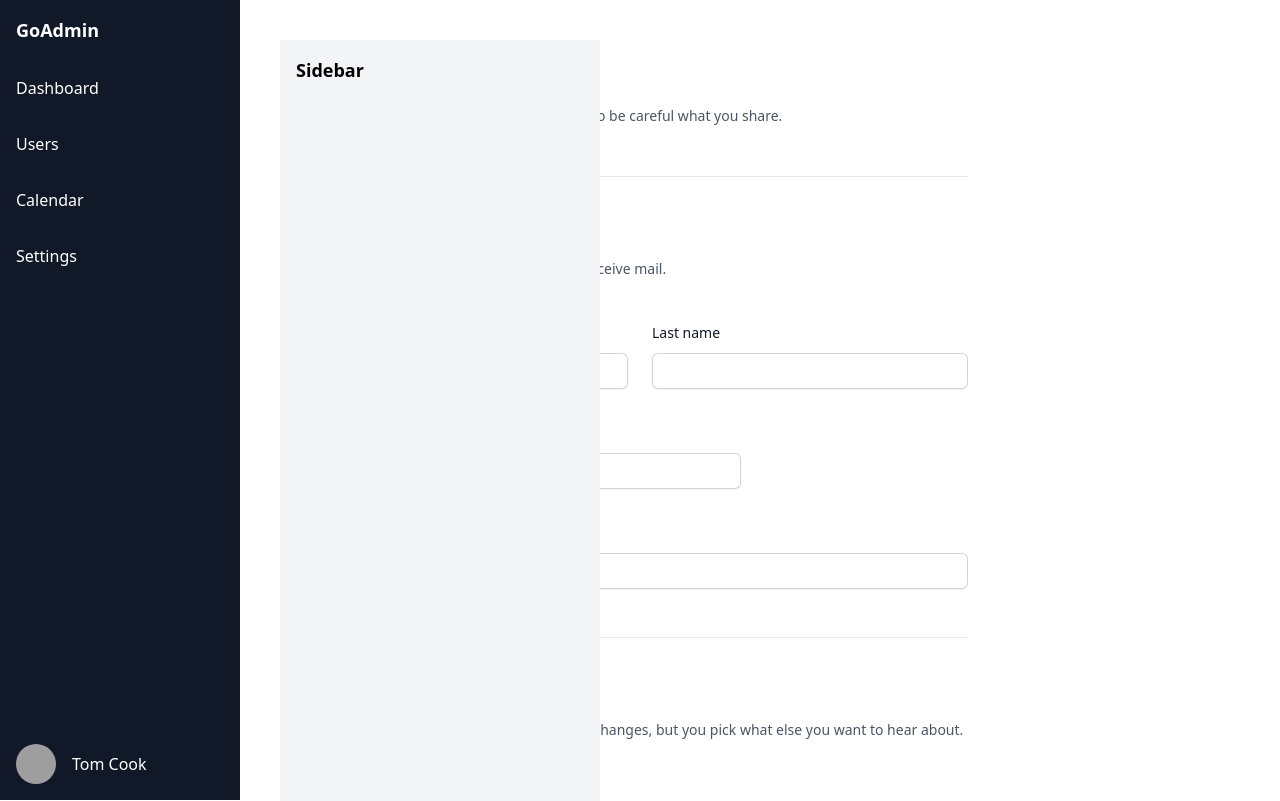
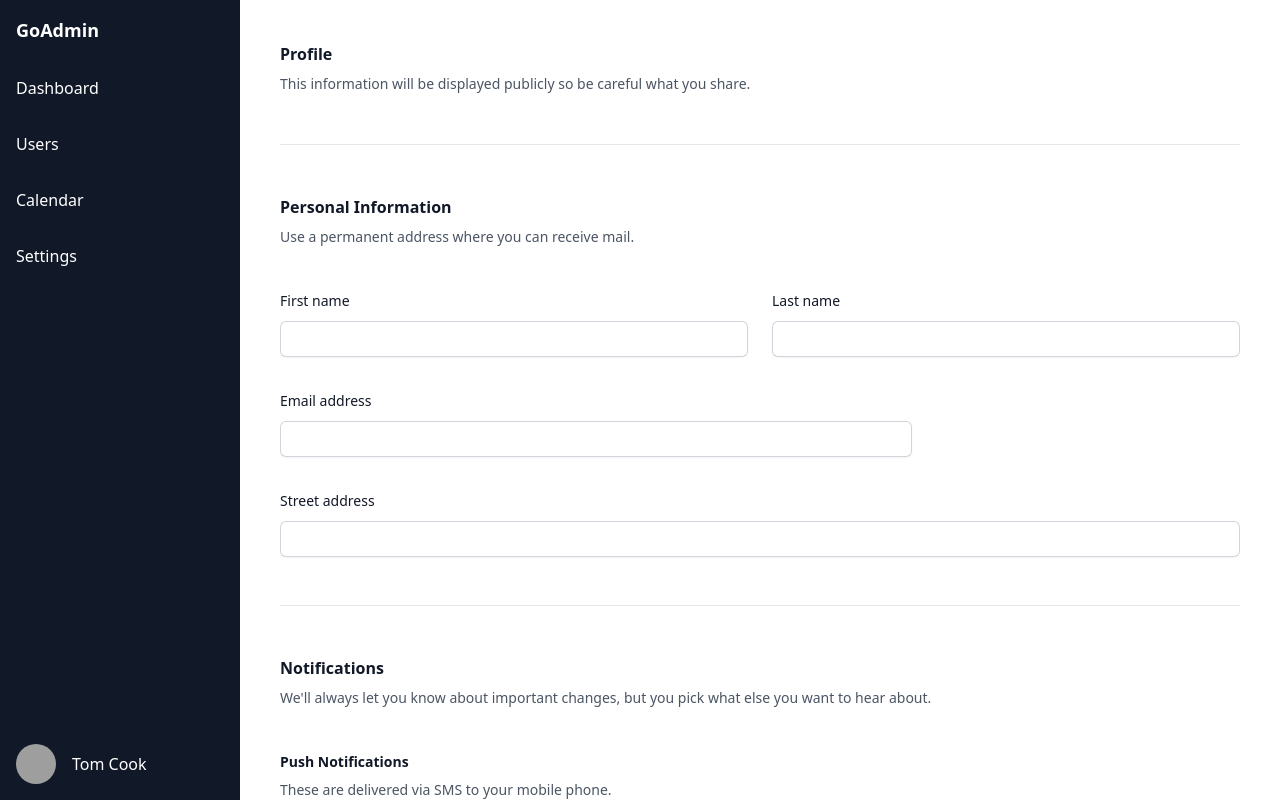
Before and after one commit to cayce2/Goadmin, a React (Create React App) app: page /settings in a window 1280 px wide. Shown: the top 801 px of the page. Built offline with nearby package versions, Linux system fonts and the light colour scheme; grey boxes are pictures that could not be loaded.

Commit message:
settings.js update

```diff
--- a/package.json
+++ b/package.json
@@ -19,6 +19,7 @@
     "react-moment": "^1.1.3",
     "react-router-dom": "^6.24.1",
     "react-scripts": "5.0.1",
+    "react-scroll-component": "^0.6.7",
     "web-vitals": "^2.1.4"
   },
   "scripts": {
--- a/src/components/Sidebar.js
+++ b/src/components/Sidebar.js
@@ -3,6 +3,7 @@ import { Link } from 'react-router-dom';
 
 const Sidebar = () => {
     return (
+
         <div className="h-screen w-60 bg-gray-900 text-white flex flex-col">
             <div className="p-4">
                 <div className="text-lg font-bold">GoAdmin</div>
@@ -20,6 +21,7 @@ const Sidebar = () => {
                 <span className="ml-4">Tom Cook</span>
             </div>
         </div>
+
     );
 };
 
--- a/src/pages/settings.js
+++ b/src/pages/settings.js
@@ -2,14 +2,8 @@ import { PhotoIcon, UserCircleIcon } from '@heroicons/react/24/solid'
 
 export default function Example() {
   return (
-    <div className="flex">
-      <div className="fixed h-full w-1/4 p-4 bg-gray-100">
-        {/* Sidebar content */}
-        <div className="text-lg font-semibold">Sidebar</div>
-        {/* Add your sidebar links or content here */}
-      </div>
 
-      <div className="ml-1/4 w-3/4 p-8 overflow-y-auto">
+    <div style={{ height: '800px', overflow: 'scroll' }}>
         <form>
           <div className="space-y-12">
             <div className="border-b border-gray-900/10 pb-12">
@@ -149,6 +143,5 @@ export default function Example() {
           </div>
         </form>
       </div>
-    </div>
   )
 }
```
Also changed, not shown: 1 other file (tests, documents, lock files or other folders).
